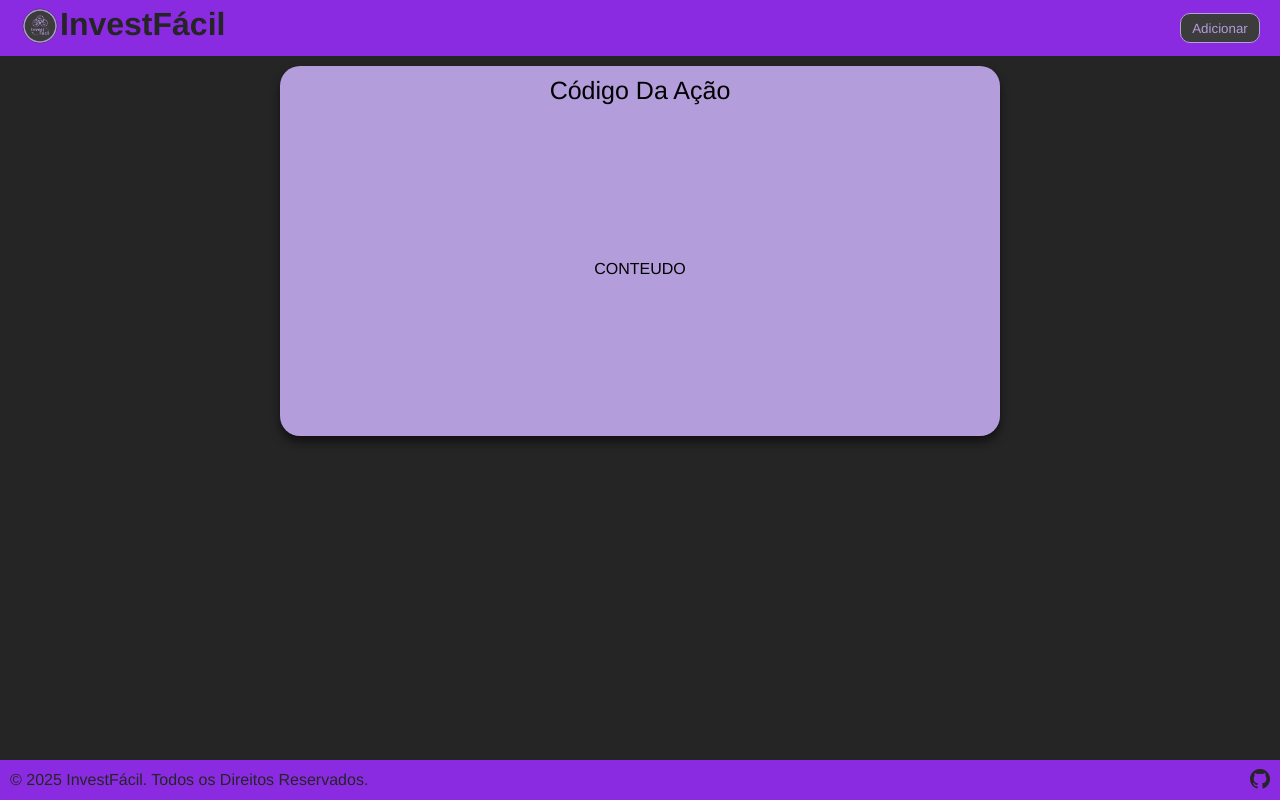
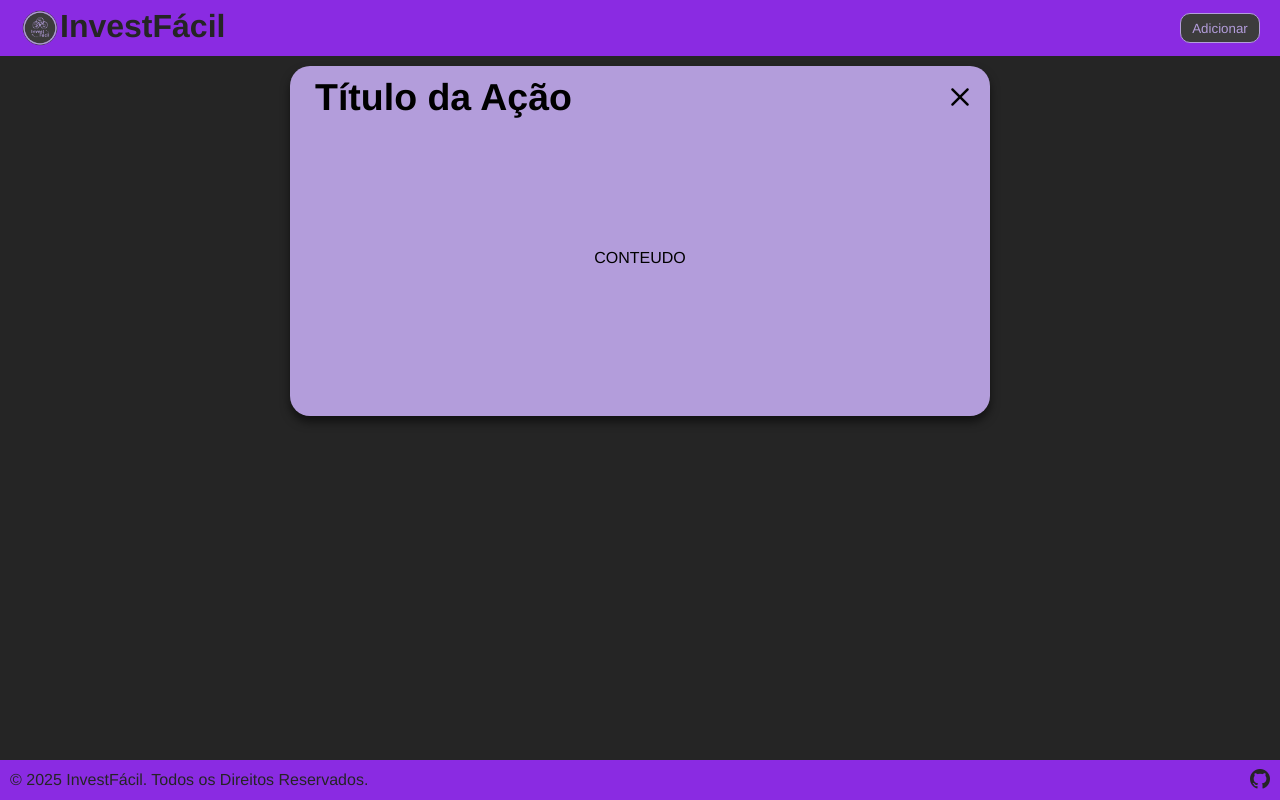
Before and after one commit to MMaffi/InvestFacil, a plain HTML site: page index.html in a window 1280 px wide. Drawn offline with nearby package versions, Linux system fonts and the light colour scheme.

Commit message:
Development Commit

```diff
--- a/css/boxstyle.css
+++ b/css/boxstyle.css
@@ -8,11 +8,29 @@ section.box {
     box-shadow: 0px 6px 10px #0000008a;
 }
 
-section.box div.title {
+section.box div.boxfooter {
     text-align: center;
     width: 100%;
     height: 10%;
     font-size: 25px;
+    display: flex;
+    justify-content: space-between;
+}
+
+section.box div.boxfooter h1 {
+    padding-left: 15px;
+}
+
+section.box div.boxfooter i{
+    font-size: 40px;
+    cursor: pointer;
+    border-radius: 50%;
+    transition: ease .3s ;
+    transform-origin: center;
+}
+
+section.box div.boxfooter i:hover {
+    transform: scale(1.2);
 }
 
 section.box div.boxcontent {
--- a/css/footerstyle.css
+++ b/css/footerstyle.css
@@ -1,7 +1,7 @@
 /* Footer Style */
 footer {
     width: 100%;
-    height: 5vh;
+    min-height: 5vh;
     display: flex;
     justify-content: space-between;
     align-items: center;
--- a/css/headerstyle.css
+++ b/css/headerstyle.css
@@ -8,7 +8,7 @@ div.contentheader {
     background-color: #8a2be2;
     color: #252525;
     width: 100%;
-    height: 7vh;
+    min-height: 7vh;
 }
 
 div.logo {
@@ -16,6 +16,7 @@ div.logo {
 }
 
 div.logo a.btnlogo {
+    display: flex;
     text-decoration: none;
 }
 
--- a/css/mainstyle.css
+++ b/css/mainstyle.css
@@ -1,7 +1,8 @@
 /* Main Style */
 main {
     background-color: #252525;
-    min-height: 88vh;
+    min-height: 95vh;
+    padding-top: 7vh;
 }
 
 div.maincontent {
@@ -9,6 +10,6 @@ div.maincontent {
     flex-wrap: wrap;
     gap: 10px;
     justify-content: center;
-    margin-top: 7vh;
     padding: 10px;
+
 }
--- a/css/modaladdstyle.css
+++ b/css/modaladdstyle.css
@@ -124,7 +124,7 @@ div.modalbuttons {
     align-items: center;
     justify-content: center;
     background-color: #fff;
-    height: 60px;  /* Fixed height of items */
+    height: 65px;  /* Fixed height of items */
     transition: 0.5s;
 }
 
@@ -148,14 +148,14 @@ div.modalbuttons {
 .custom-checkbox::after {
     content: ''; /*  Empty element to create the "check" */
     display: block;
-    width: 3px;
-    height: 7px;
+    width: 4px;
+    height: 6px;
     border: solid #fff; /* "check" color */
     border-width: 0 1px 1px 0;
     transform: rotate(45deg);
     position: absolute;
     top: 0px;
-    left: 3px;
+    left: 2px;
 }
 
 button.btnmodal {
--- a/css/resetstyle.css
+++ b/css/resetstyle.css
@@ -2,6 +2,6 @@
 * {
     margin: 0;
     padding: 0;
-    box-sizing: 0;
+    box-sizing: border-box;
     font-family: 'Franklin Gothic Medium', 'Arial Narrow', Arial, sans-serif;
 }
--- a/index.html
+++ b/index.html
@@ -24,8 +24,10 @@
         <div class="interface">
             <div class="contentheader">
                 <div class="logo">
-                    <a href="" class="btnlogo"><img src="images/investfacil-logo.png" alt="logo"></a>
-                    <a href="" class="btnlogo"><h1>InvestFácil</h1></a>
+                    <a href="" class="btnlogo">
+                        <img src="images/investfacil-logo.png" alt="logo">
+                        <h1>InvestFácil</h1>
+                    </a>
                 </div>
                 <div class="btnadd">
                     <button class="openmodal" id="btnopen">Adicionar</button>
@@ -65,7 +67,10 @@
 
         <div class="maincontent">
             <section class="box">
-                <div class="title">Código Da Ação</div>
+                <div class="boxfooter">
+                    <h1>Título da Ação</h1>
+                    <i class="bi bi-x"></i>
+                </div>
                 <div class="boxcontent">CONTEUDO</div>
             </section>
         </div><!--maincontent end-->
--- a/javascript/jsonsearch.js
+++ b/javascript/jsonsearch.js
@@ -40,6 +40,7 @@ function searchJson() {
 
             li.id = 'searchli';
             li.textContent = item.name;
+            li.style.userSelect = 'none';
             li.style.position = 'relative';
             li.style.padding = '10px';
             li.style.border = '1px solid #ddd';
@@ -62,8 +63,8 @@ function searchJson() {
                     checkbox.style.position = 'absolute';
                     checkbox.style.top = '5px';
                     checkbox.style.right = '5px';
-                    checkbox.style.width = '10px';
-                    checkbox.style.height = '10px';
+                    checkbox.style.width = '13px';
+                    checkbox.style.height = '13px';
                     checkbox.style.borderRadius = '50%';
                     checkbox.style.border = '2px solid #9b7ab9';
                     checkbox.style.backgroundColor = '#9b7ab9';
--- a/json/data.json
+++ b/json/data.json
@@ -64,5 +64,8 @@
     { "id": 63, "name": "MULT3", "company": "Multiplan", "sector": "Imobiliário" },
     { "id": 64, "name": "CRPG5", "company": "CPFL Energia", "sector": "Energia" },
     { "id": 65, "name": "PETR4", "company": "Petrobras", "sector": "Petróleo" },
-    { "id": 66, "name": "BRML3", "company": "Bramont", "sector": "Alimentos" }
+    { "id": 66, "name": "BRML3", "company": "Bramont", "sector": "Alimentos" },
+    { "id": 67, "name": "TAEE3", "company": "Taesa S.A.", "sector": "Energia" },
+    { "id": 68, "name": "TAEE4", "company": "Taesa S.A.", "sector": "Energia" },
+    { "id": 69, "name": "TAEE11", "company": "Taesa S.A.", "sector": "Energia" }
 ]
```
